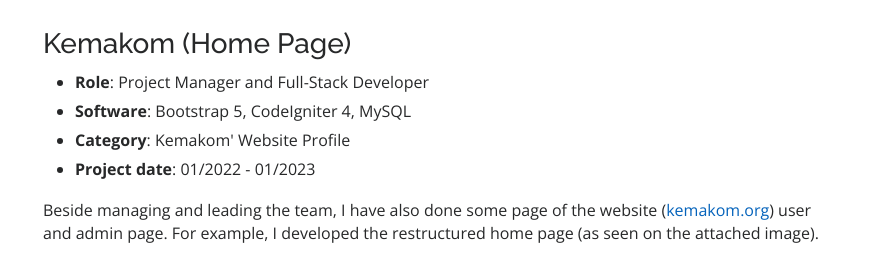
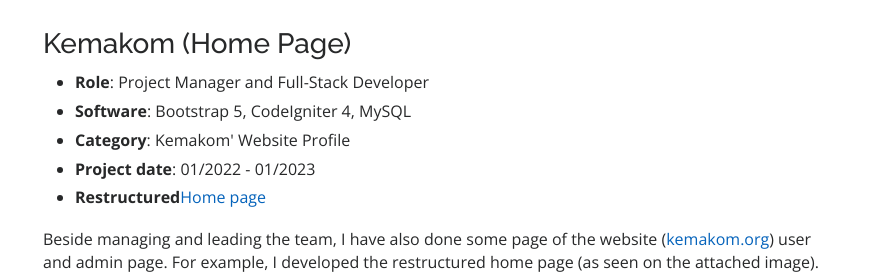
Before and after one commit to meirashaf/meirashaf.github.io, a plain HTML site: page index.html in a window 1280 px wide. Shown: the part 4483-4763 px from the top of the page, 392-1280 px from the left. Drawn offline with nearby package versions, Linux system fonts and the light colour scheme.

Commit message:
Update index.html

```diff
--- a/index.html
+++ b/index.html
@@ -342,6 +342,7 @@
                     <li><strong>Software</strong>: Bootstrap 5, CodeIgniter 4, MySQL</li>
                     <li><strong>Category</strong>: Kemakom' Website Profile</li>
                     <li><strong>Project date</strong>: 01/2022 - 01/2023</li>
+                    <li><strong>Restructured</strong><a href="https://meirashaf.github.io/kemakom">Home page</a></li>
                   </ul>
                 <!-- </div>
                 <div class="portfolio-description mx-3"> -->
```
